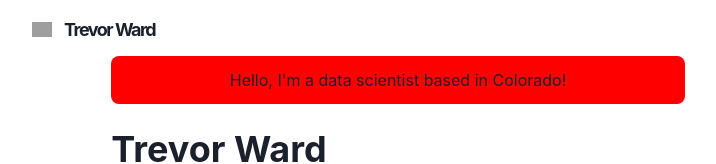
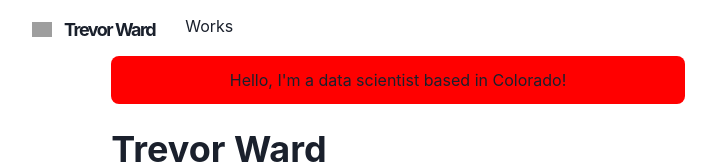
Before and after one commit to TrevorW-code/Personal-Website, a Next.js app: page / in a window 1280 px wide. Shown: the top 164 px of the page, without its empty margins (242-958 px from the left). Built offline with nearby package versions, Linux system fonts and the light colour scheme; grey boxes are pictures that could not be loaded.

Commit message:
fixed NextLink issue, as it is now treated as <a> itself

```diff
--- a/components/navbar.js
+++ b/components/navbar.js
@@ -1,5 +1,6 @@
 import Logo from './logo'
 import NextLink from 'next/link'
+
 import {
     Container,
     Box,
@@ -20,26 +21,25 @@ const LinkItem = ({href, path, children}) => {
     const active = path === href
     const inactiveColor = useColorModeValue('gray200','whiteAlpha.900')
     return (
-        <NextLink href={href}>
-           <Link
+        <NextLink href={href}
            p={2}
            bg={active ? 'glassTeal' : undefined}
-           color={active ? '#202023': inactiveColor}>
+           color={active ? '#202023': inactiveColor}
+           >
             {children}
-           </Link>
         </NextLink>
     )
 }
 
 const Navbar = props => {
-    const {path} = props
+    const { path } = props
 
     return (
         <Box
             position="fixed"
             as="nav"
             w="100%"
-            bg={useColorModeValue('#ffffff40','#202023')}
+            bg={useColorModeValue('#ffffff40','#20202380')}
             style={{backdropFilter:'blur(10px)'}}
             zIndex={1}
             {...props}
@@ -66,8 +66,10 @@ const Navbar = props => {
             flexGrow={ 1}
             mt={{base: 4, nmd: 0}}
             >
+                <LinkItem href='/works' path={path}>
+                Works
+                </LinkItem>
             </Stack>
-        {/* <LinkItem href="" path={path}>Works</LinkItem> */}
         </Container>
         </Box>
     )
```
Also changed, not shown: package.json (+4 -4 lines), 2 other files (tests, documents, lock files or other folders).
